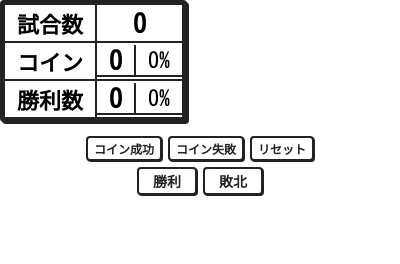
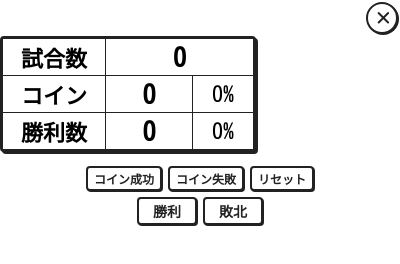
Before and after one commit to TearTheSky/dcg-duel-widget, an Electron app: page index.html in a window 400 px wide. Drawn offline with Linux system fonts and the light colour scheme.

Commit message:
UI細部の余白罫線セル揃え最適化＆最高の推しウィジェット化！

```diff
--- a/index.html
+++ b/index.html
@@ -15,9 +15,37 @@
             user-select: none;
             -webkit-app-region: drag;
         }
+        .close-area {
+            width: 100%;
+            display: flex;
+            justify-content: flex-end;
+            margin-bottom: 2px;
+            -webkit-app-region: no-drag;
+        }
+        .close-btn {
+            background: #fff;
+            color: #222;
+            border: 2px solid #222;
+            border-radius: 50%;
+            font-family: 'Kosugi Maru', 'Arial', sans-serif;
+            font-size: 18px;
+            font-weight: bold;
+            width: 32px;
+            height: 32px;
+            line-height: 26px;
+            text-align: center;
+            cursor: pointer;
+            box-shadow: 1px 1px 0 #222;
+            margin-right: 2px;
+            margin-top: 2px;
+            transition: background 0.1s;
+        }
+        .close-btn:hover {
+            background: #eee;
+        }
         .main-table {
             background: #fff;
-            border: 3px solid #222;
+            border: 2px solid #222;
             border-radius: 4px;
             box-shadow: 2px 2px 0 #222;
             padding: 0;
@@ -29,11 +57,12 @@
             width: 100%;
         }
         th, td {
-            border: 2px solid #222;
-            padding: 2px 12px;
+            border: 1px solid #222;
+            padding: 2px 6px;
             text-align: center;
             font-family: 'Kosugi Maru', 'Arial', sans-serif;
             font-size: 24px;
+            vertical-align: middle;
         }
         th {
             background: #fff;
@@ -42,13 +71,21 @@
         .label {
             font-size: 22px;
             font-weight: bold;
+            width: 90px;
         }
         .value {
             font-size: 26px;
             font-weight: bold;
+            padding-left: 18px !important;
+            padding-right: 18px !important;
+            min-width: 50px;
         }
         .rate {
             font-size: 22px;
+            padding: 0 6px 0 6px !important;
+            min-width: 48px;
+            vertical-align: middle;
+            display: table-cell;
         }
         .btn-area {
             display: flex;
@@ -89,40 +126,27 @@
         .btn:hover {
             background: #eee;
         }
-        /* 罫線演出用 */
-        .cell-border-right {
-            border-right: 2px solid #222 !important;
-        }
     </style>
 </head>
 <body>
+    <div class="close-area">
+        <button class="close-btn" onclick="window.close()">×</button>
+    </div>
     <div class="main-table">
         <table>
             <tr>
                 <th class="label">試合数</th>
-                <td class="value" id="matchCount">0</td>
+                <td class="value" id="matchCount" colspan="2">0</td>
             </tr>
             <tr>
                 <th class="label">コイン</th>
-                <td style="padding:0;">
-                    <table style="width:100%;border:none;border-collapse:collapse;">
-                        <tr>
-                            <td class="value cell-border-right" id="coinSuccess" style="border-top:none;border-left:none;">0</td>
-                            <td class="rate" id="successRate" style="border-top:none;border-right:none;">0%</td>
-                        </tr>
-                    </table>
-                </td>
+                <td class="value" id="coinSuccess">0</td>
+                <td class="rate" id="successRate">0%</td>
             </tr>
             <tr>
                 <th class="label">勝利数</th>
-                <td style="padding:0;">
-                    <table style="width:100%;border:none;border-collapse:collapse;">
-                        <tr>
-                            <td class="value cell-border-right" id="winCount" style="border-top:none;border-left:none;">0</td>
-                            <td class="rate" id="winRate" style="border-top:none;border-right:none;">0%</td>
-                        </tr>
-                    </table>
-                </td>
+                <td class="value" id="winCount">0</td>
+                <td class="rate" id="winRate">0%</td>
             </tr>
         </table>
     </div>
--- a/main.js
+++ b/main.js
@@ -7,8 +7,8 @@ let mainWindow;
 function createWindow() {
   // メインウィンドウを作成
   mainWindow = new BrowserWindow({
-    width: 300,
-    height: 200,
+    width: 400, // 幅を広げる
+    height: 350, // 高さを広げる
     x: 1600, // 画面の右側に配置
     y: 800,  // 画面の下側に配置
     frame: false, // ウィンドウフレームを非表示
```
